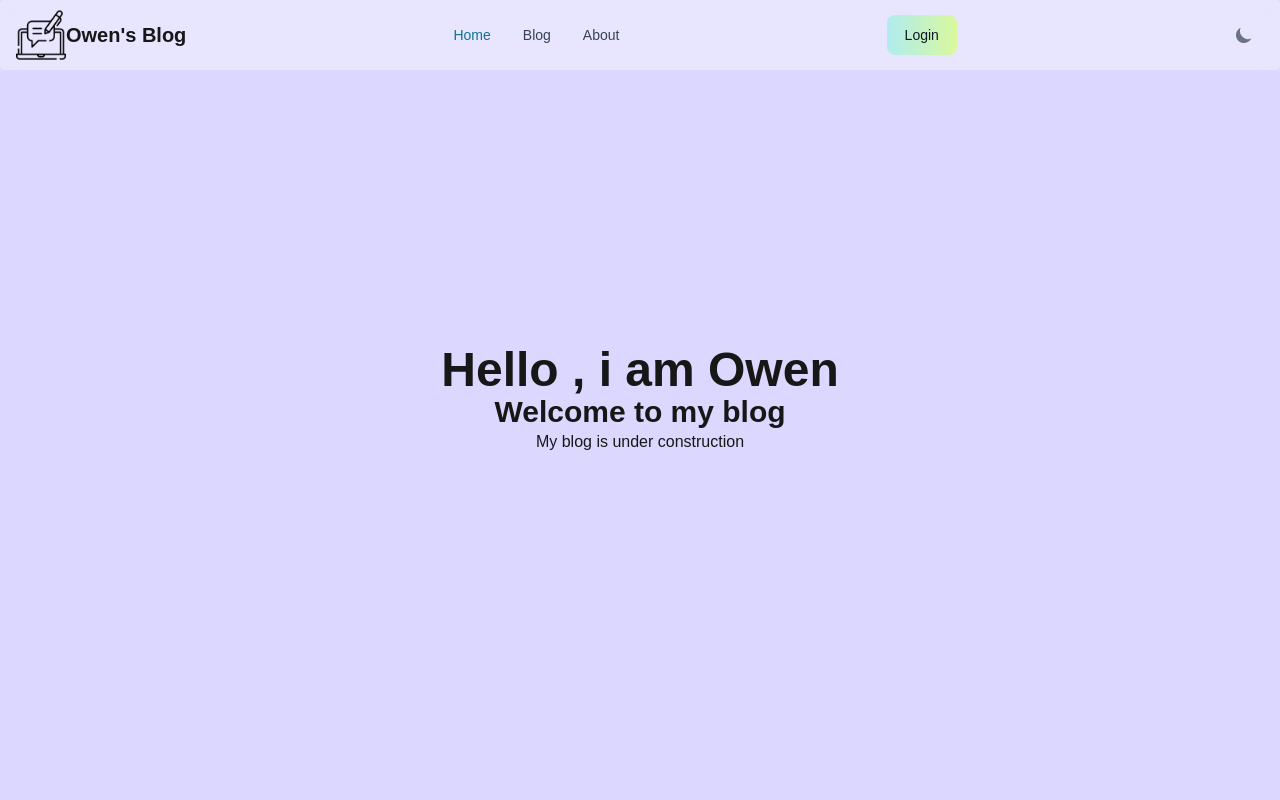
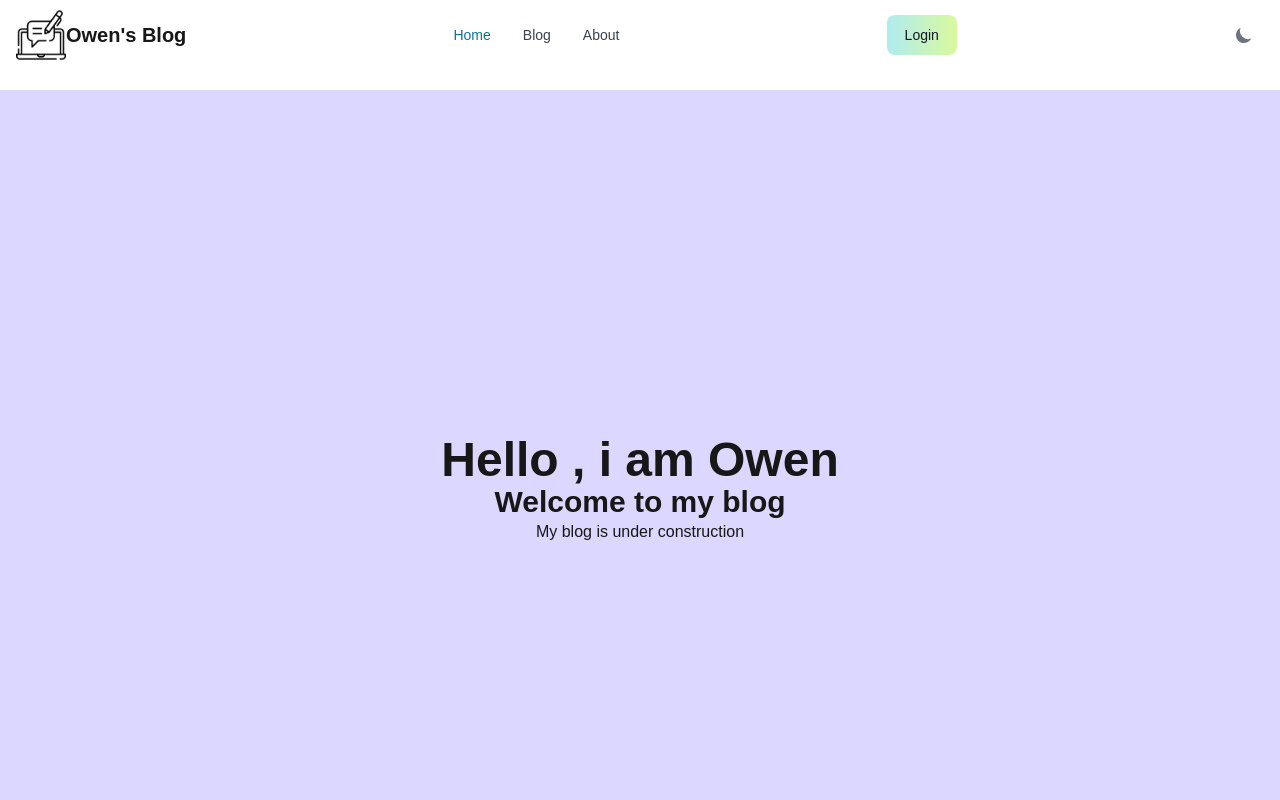
Before and after one commit to OwenYyds/next-blog, a Next.js app: page / in a window 1280 px wide. Shown: the top 800 px of the page. Built offline with nearby package versions, Linux system fonts and the light colour scheme.

Commit message:
fix(Header): adjust margin and transition behavior for improved navigation experience

```diff
--- a/src/components/Header.tsx
+++ b/src/components/Header.tsx
@@ -29,9 +29,9 @@ export default function Header() {
         ref={navRef}
         fluid
         rounded
-        className={`w-full bg-opacity-35 backdrop-blur-md z-50
+        className={`w-full mb-5 bg-opacity-35 backdrop-blur-md z-50
           transition-all duration-1000 ease-in-out
-          ${showNav ? 'fixed translate-y-0' : 'translate-y-full'}`}
+          ${showNav ? 'translate-y-0' : 'translate-y-full'}`}
       >
         <Navbar.Brand as={Link} href="/">
           <Image src={brand} alt="blog Logo" width={50} height={50} />
```
